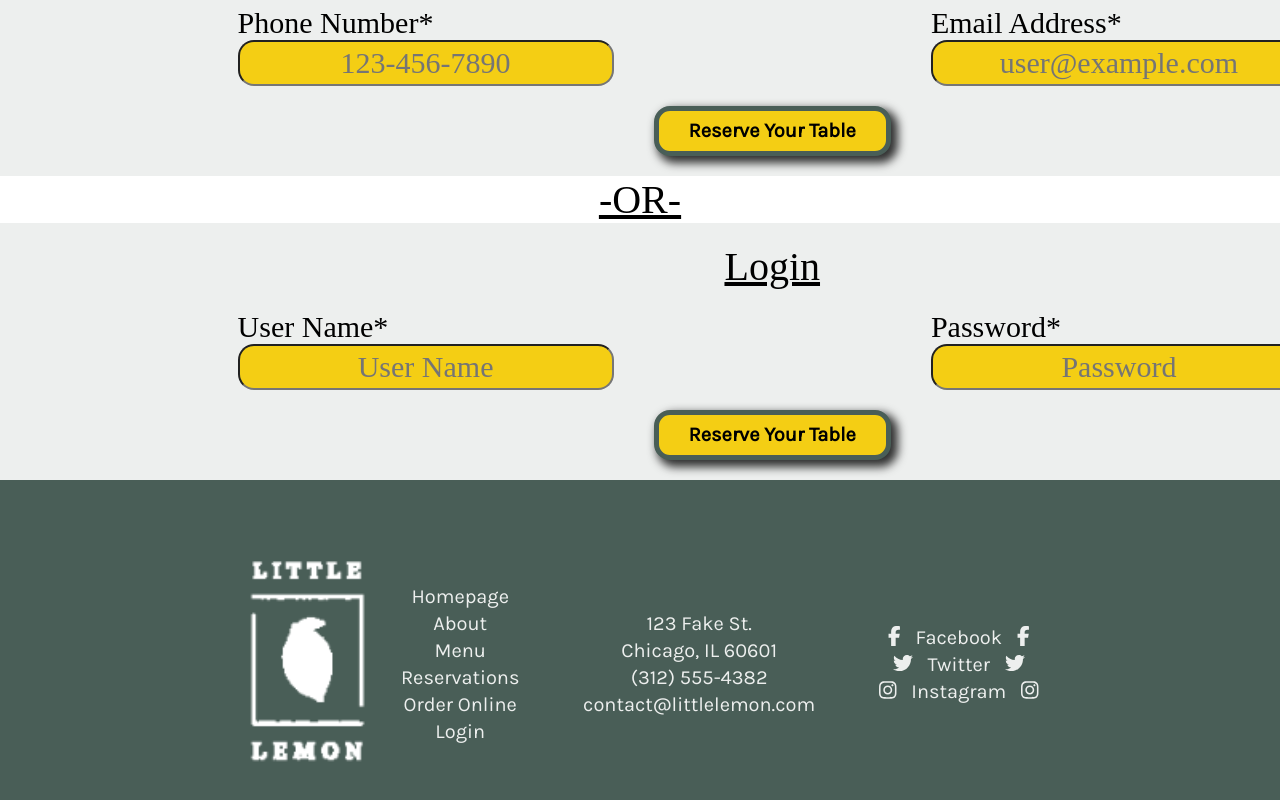
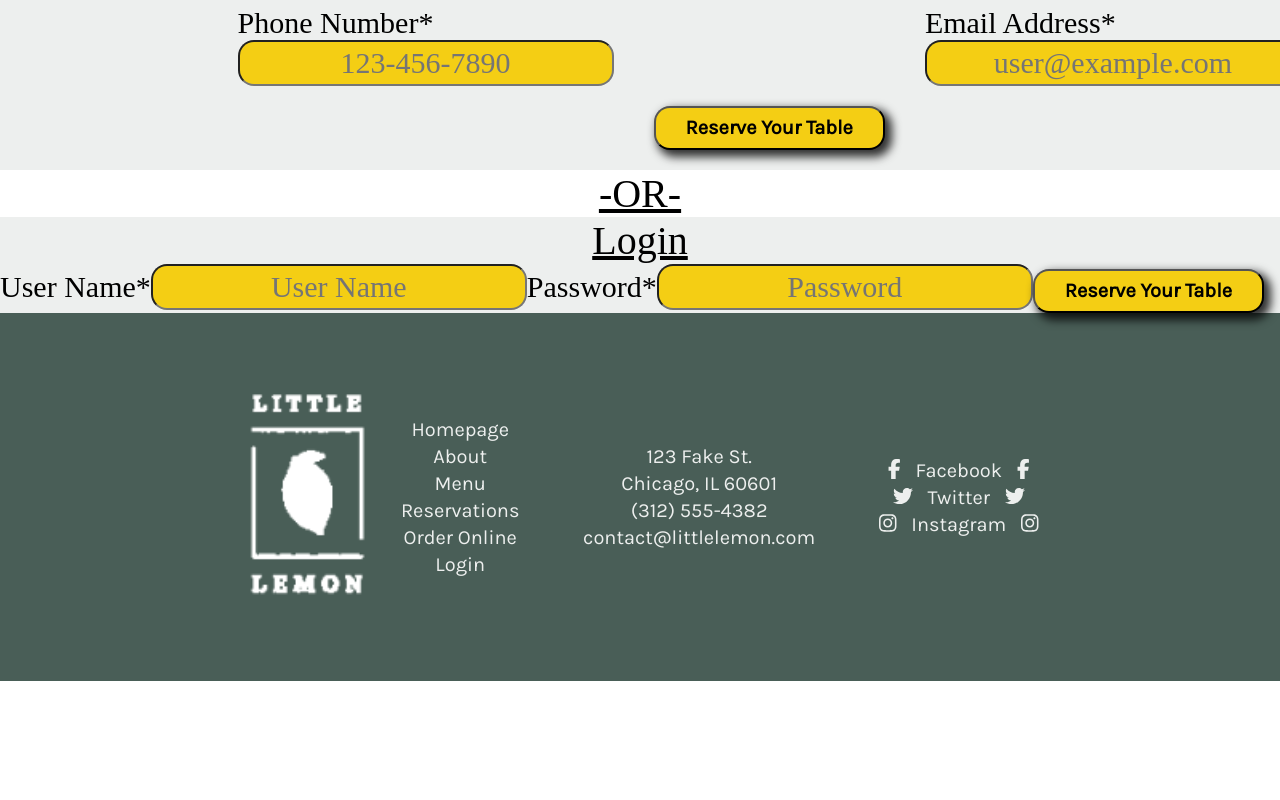
Before and after one commit to horoserp/Capstone, a React (Create React App) app: page /login in a window 1280 px wide. Shown: the part 1178-1978 px from the top of the page. After the commit the page ends 1859 px from the top, so only its background shows below. Built offline with nearby package versions, Linux system fonts and the light colour scheme; a web font is replaced by a local one.

Commit message:
Update: Added Formik & Yup to Login.

```diff
--- a/package.json
+++ b/package.json
@@ -9,17 +9,19 @@
     "@chakra-ui/react": "^2.8.2",
     "@fortawesome/fontawesome-svg-core": "^6.4.2",
     "@fortawesome/free-brands-svg-icons": "^6.4.2",
+    "@fortawesome/free-regular-svg-icons": "^5.8.1",
     "@fortawesome/free-solid-svg-icons": "^6.4.2",
     "@fortawesome/react-fontawesome": "^0.2.0",
-    "@fortawesome/free-regular-svg-icons": "^5.8.1",
     "@testing-library/jest-dom": "^5.17.0",
     "@testing-library/react": "^13.4.0",
     "@testing-library/user-event": "^13.5.0",
+    "formik": "^2.4.5",
     "react": "^18.2.0",
     "react-dom": "^18.2.0",
     "react-router-dom": "^6.20.1",
     "react-scripts": "5.0.1",
-    "web-vitals": "^2.1.4"
+    "web-vitals": "^2.1.4",
+    "yup": "^1.3.3"
   },
   "scripts": {
     "start": "react-scripts start",
--- a/src/App.css
+++ b/src/App.css
@@ -310,13 +310,13 @@ input, select {
     text-align: center;
 }
 
-input:not(:focus):not(:placeholder-shown):invalid {
+/* input:not(:focus):not(:placeholder-shown):invalid {
     border: 3px solid red;
 }
 
 input:not(:focus):not(:placeholder-shown):valid {
     border: 5px solid #495E57;
-}
+} */
 
 @media (max-width: 600px) {
     .container {
--- a/src/Components/Login.js
+++ b/src/Components/Login.js
@@ -1,9 +1,31 @@
 import { useNavigate } from "react-router-dom";
+import { useFormik } from "formik";
+import * as Yup from 'yup';
 import Reservations from "./Reservations";
 
 function Login() {
 
     const navigate = useNavigate();
+
+    const loginValidate = Yup.object().shape({
+        userName: Yup.string()
+            .min(8, "Minimum 8 characters")
+            .required("User Name is Required"),
+        password: Yup.string()
+            .min(10, "Minimum 10 characters")
+            .required("Password is Required"),
+    });
+
+    const loginFormik = useFormik ({
+        initialValues: {
+            userName: '',
+            password: '',
+        },
+        onSubmit: values => {
+            console.log(values);
+        },
+        validationSchema: loginValidate
+    });
 
     const handleSubmit = (e) => {
         e.preventDefault();
@@ -69,35 +91,40 @@ function Login() {
             </h2>
             <div className="highlight-b">
                 <form
-                    onSubmit={handleLogin}
-                    className="grid"
+                    onSubmit={loginFormik.handleSubmit}
                 >
                     <h2 className="underline col-2">
                         Login
                     </h2>
-                    <label htmlFor="user-name" className="col-1 gap">User Name*</label>
-                    <label htmlFor="password" className="col-3 gap">Password*</label>
+                    <label htmlFor="userName">User Name*</label>
                     <input
                         type="text"
-                        id="user-name"
+                        id="userName"
+                        name="userName"
                         placeholder="User Name"
-                        className="col-1"
-                        minLength={3}
-                        maxLength={15}
-                        required
+                        onChange={loginFormik.handleChange}
+                        onBlur={loginFormik.handleBlur}
+                        value={loginFormik.values.userName}
                     />
+                    {loginFormik.touched.userName && loginFormik.errors.userName ? (
+                        <div>{loginFormik.errors.userName}</div>
+                        ) : null}
+                    <label htmlFor="password">Password*</label>
                     <input
                         type="password"
                         id="password"
+                        name="password"
                         placeholder="Password"
-                        className="col-3"
-                        minLength={5}
-                        required
+                        onChange={loginFormik.handleChange}
+                        onBlur={loginFormik.handleBlur}
+                        value={loginFormik.values.password}
                     />
+                    {loginFormik.touched.password && loginFormik.errors.password ? (
+                        <div>{loginFormik.errors.password}</div>
+                        ) : null}
                     <input
                         type="submit"
                         id="submit-login"
-                        className="col-2"
                         value="Reserve Your Table"
                         />
                 </form>
```
Also changed, not shown: 1 other file (tests, documents, lock files or other folders).
